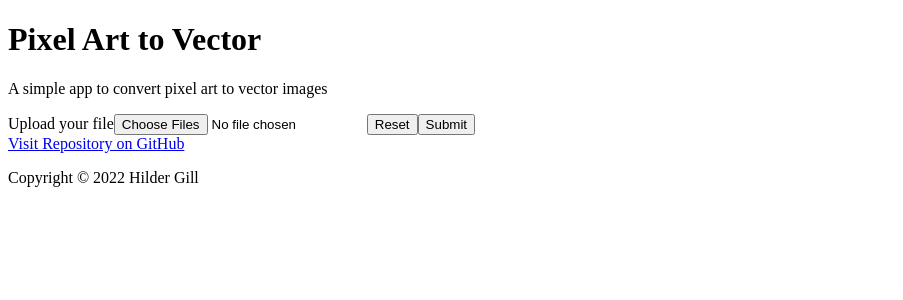
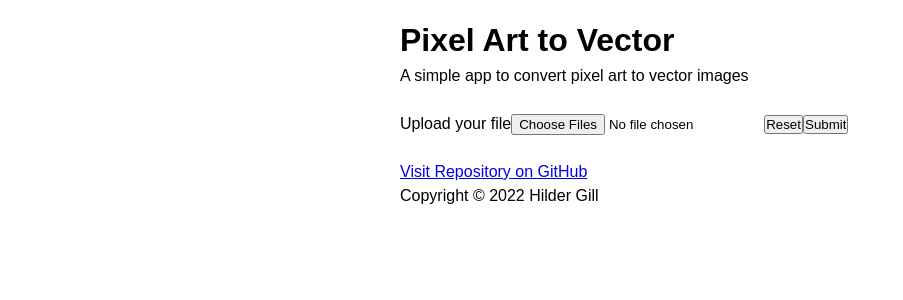
Before and after one commit to hilde801/pixel-art-to-vector, a React (Vite) app: page / in a window 1280 px wide. Shown: the top 300 px of the page, without its empty margins (0-903 px from the left). Built offline with nearby package versions, Linux system fonts and the light colour scheme.

Commit message:
Added the globals stylesheets

```diff
--- /dev/null
+++ b/src/global.css
@@ -0,0 +1,20 @@
+* {
+	padding: 0;
+	margin: 0;
+	box-sizing: border-box;
+}
+
+:root {
+	color-scheme: light dark;
+	font-family: sans-serif;
+	line-height: 1.5;
+}
+
+#root {
+	width: 30rem;
+	margin: 0 auto;
+	padding: 1rem 0;
+	display: flex;
+	flex-direction: column;
+	gap: 1.5rem;
+}
--- a/src/main.tsx
+++ b/src/main.tsx
@@ -6,6 +6,7 @@
 import { Root, createRoot } from "react-dom/client";
 import { AppComponent } from "./components/appcomponent";
 import "./localizations/i18next";
+import "./global.css";
 
 const rootElement: HTMLElement = document.getElementById("root")!,
 	root: Root = createRoot(rootElement);
```
Also changed, not shown: 1 other file (tests, documents, lock files or other folders).
